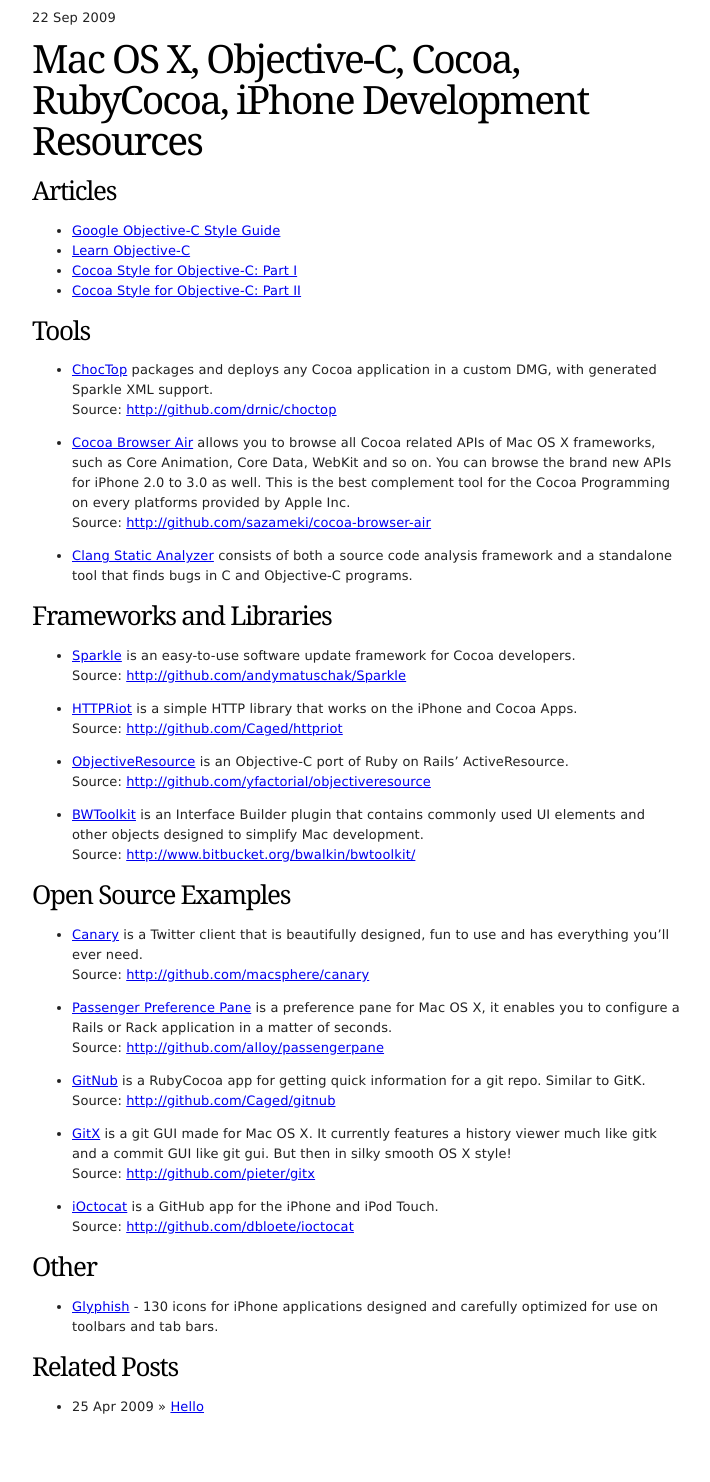
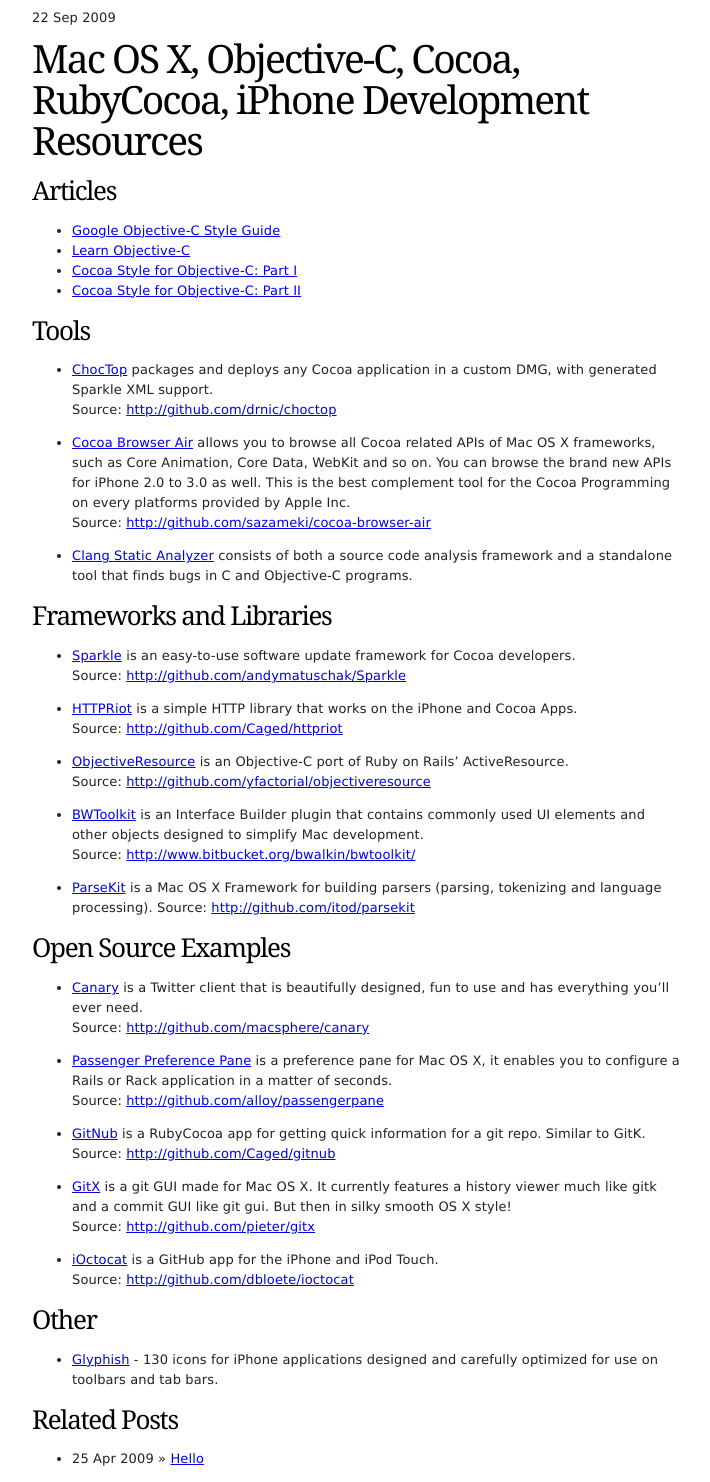
Before and after one commit to denis/denis.github.com, a Jekyll site: the page built from _posts/2009-09-22-mac-os-x-objective-c-cocoa-rubycocoa-iphone-development-resources.markdown, in a window 1280 px wide. Shown: the whole page, without its empty margins (283-993 px from the left). Built offline with Jekyll 4.4.1, drawn with Linux system fonts in a browser that asks for light colours; comment, search, counter and statistics services are not loaded; before the commit the page ends 1430 px from its top, so only the background shows below that.

Commit message:
Added ParseKit to 'Mac OS X, Objective-C, Cocoa, RubyCocoa, iPhone Development Resources' post.

```diff
--- a/_posts/2009-09-22-mac-os-x-objective-c-cocoa-rubycocoa-iphone-development-resources.markdown
+++ b/_posts/2009-09-22-mac-os-x-objective-c-cocoa-rubycocoa-iphone-development-resources.markdown
@@ -34,6 +34,9 @@
 * [BWToolkit](http://brandonwalkin.com/bwtoolkit/) is an Interface Builder plugin that contains commonly used UI elements and other objects designed to simplify Mac development.
 Source: [http://www.bitbucket.org/bwalkin/bwtoolkit/](http://www.bitbucket.org/bwalkin/bwtoolkit/)
 
+* [ParseKit](http://parsekit.com/) is a Mac OS X Framework for building parsers (parsing, tokenizing and language processing).
+Source: [http://github.com/itod/parsekit](http://github.com/itod/parsekit)
+
 ## Open Source Examples
 
 * [Canary](http://www.canaryapp.com/) is a Twitter client that is beautifully designed, fun to use and has everything you'll ever need.
```
